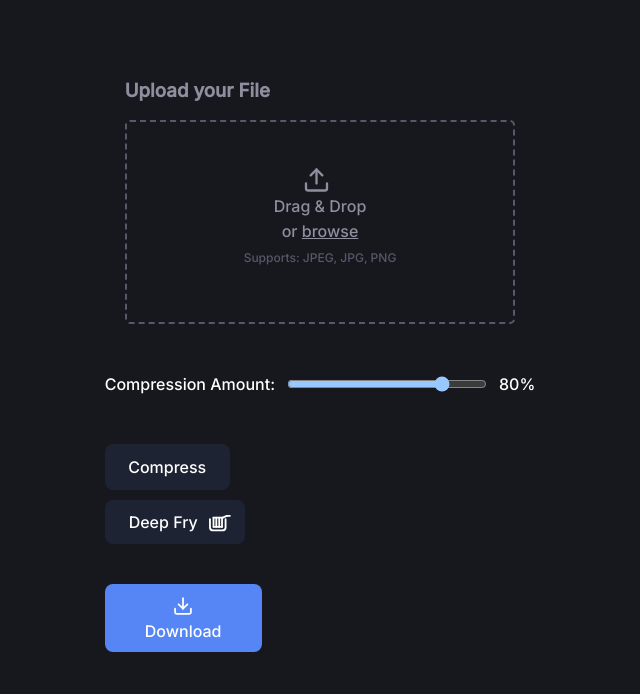
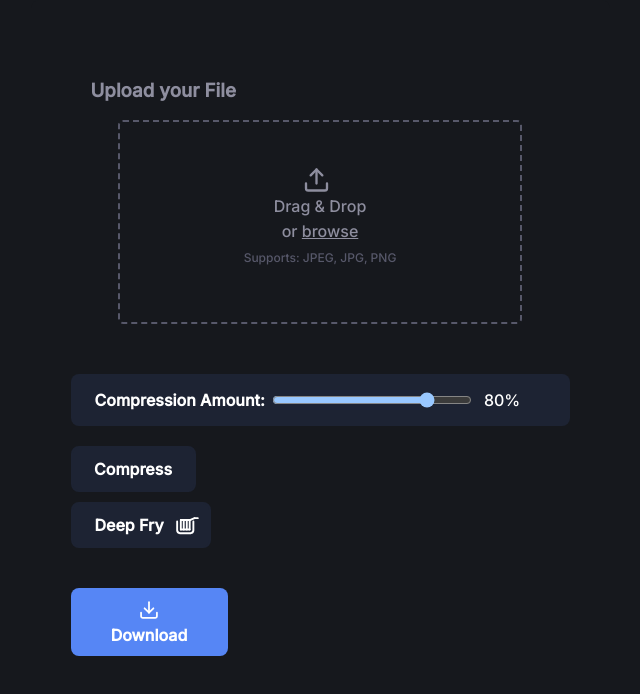
Before and after one commit to lachlanz2004/compress-zip-website, a plain HTML site: page index.html in a window 1280 px wide. Shown: the whole page, without its empty margins (320-960 px from the left). Drawn offline with Linux system fonts and the light colour scheme.

Commit message:
Update index.html

```diff
--- a/index.html
+++ b/index.html
@@ -16,7 +16,8 @@
 }
 
 .container {
-  max-width: 800px;
+  max-width: 500px;
+  min-width: 499px;
   padding: 40px;
   background-color: #16181d;
   border-radius: 8px;
@@ -68,13 +69,19 @@
 		}
 
 .slider-section {
+  position: static;
+  background: #1d2333;
+  border-radius: 8px;
+  padding: 11px 16px;
   display: flex;
   align-items: center;
   margin-bottom: 20px;
 }
 
 .slider-label {
-  margin-right: 10px;
+  font-weight: bold;
+  margin: 5px;
+  margin-left: 8px;
   color: white;
   animation:
 }
@@ -92,6 +99,7 @@
 
 .compress-button {
  display: block;
+ font-weight: bold;
  background-color: #1d2333;
  border-radius: 8px;
  border-style: solid;
@@ -110,18 +118,19 @@
 }
 
 .compress-button:hover {
-			transition: background-color 0.2s ease-in-out, box-shadow 0.3s ease;
+			.transform: scale(0.95);
+            transition: background-color 0.2s ease-in-out, box-shadow 0.3s ease, transform 0.9s ease;;
             box-shadow: 0px 2px 40px rgba(30, 91, 234, 0.1);
 		}
 
 .compress-button:active {
-			background-color: #1B7F64;
 			transform: scale(0.95);
             transition: transform 0.2s ease;
 		}
 
 .download-link {
  display: block;
+ font-weight: bold;
  background-color: #5686f5;
  border-radius: 8px;
  color: white;
@@ -263,6 +272,7 @@ line-height: 25px;
       }
      .deep-fry {
   font-family: 'Inter', sans-serif;
+  font-weight: bold;
   display: block;
   margin-top: 10px;
   background-color: #1d2333;
@@ -274,7 +284,7 @@ line-height: 25px;
   font-size: 16px;
   width: 140px;
   min-width: 10px;
-  padding: 10px;
+  padding: 11px 6px;
   box-shadow: 0px 2px 10px rgba(0, 0, 0, 0.0);
   transition: filter 0.3s ease, box-shadow 0.3s ease;
   text-align: left;
@@ -282,7 +292,8 @@ line-height: 25px;
 }
       .deep-fry:hover {
           filter:w saturate(500%) contrast(100%);
-          transition: filter 0.3s ease, box-shadow 0.3s ease;
+          .transform: scale(0.95);
+          transition: filter 0.3s ease, box-shadow 0.3s ease, transform 0.2s ease;
           box-shadow: 0px 2px 40px rgba(30, 91, 234, 0.1);
 
       }
@@ -293,7 +304,7 @@ line-height: 25px;
       }
   .deep-fry .icon {
   /* Fryer */
-  transform: translateX(15px) translateY(-0px);
+  transform: translateX(16px) translateY(-0px);
   top: 10px;
   margin: -8px;
   margin-right: 5px;
@@ -341,11 +352,8 @@ line-height: 25px;
       <input type="range" id="compressionSlider" min="1" max="100" value="80" class="slider">
       <span id="compressionValue" class="slider-value">80%</span>
     </div>
-         <div class="blank-image">
-    <img class="blank" src="blank.jpg" "blankimage" id="blankimage" class="blank-image">
-  </div>
-    <button onclick="compressAndDownload()" class="compress-button">Compress</button>
-      <button onclick="deepFryAndDownload()" class="deep-fry">Deep Fry<img class="icon" src="deepfry1.svg"><img class="icon2" src="deepfry2.svg"></button>
+    <button id="compressButton" onclick="compressAndDownload()" class="compress-button">Compress</button>
+      <button id="deepFryButton" onclick="deepFryAndDownload()" class="deep-fry">Deep Fry<img class="icon" src="deepfry1.svg"><img class="icon2" src="deepfry2.svg"></button>
     <a id="downloadLink" href="#" download class="download-link"><div><svg width="22" height="22" viewBox="0 0 24 25" fill="none" xmlns="http://www.w3.org/2000/svg" stroke="currentColor"><path d="M21 15.5736V19.5736C21 20.104 20.7893 20.6127 20.4142 20.9878C20.0391 21.3629 19.5304 21.5736 19 21.5736H5C4.46957 21.5736 3.96086 21.3629 3.58579 20.9878C3.21071 20.6127 3 20.104 3 19.5736V15.5736" stroke-width="2" stroke-linecap="round" stroke-linejoin="round"></path><path d="M7 10.5736L12 15.5736L17 10.5736" stroke-width="2" stroke-linecap="round" stroke-linejoin="round"></path><path d="M12 15.5736V3.57361" stroke-width="2" stroke-linecap="round" stroke-linejoin="round"></path></svg></div>Download</a>
   </div>
 
@@ -357,6 +365,10 @@ function compressAndDownload() {
     alert('Please drop an image file.');
     return;
   }
+
+  const downloadLink = document.getElementById('downloadLink');
+  downloadLink.removeAttribute('disabled');
+
 
   const image = dragArea.querySelector('img');
   const canvas = document.createElement('canvas');
@@ -393,6 +405,9 @@ function deepFryAndDownload() {
         alert('Please drop an image file.');
         return;
       }
+
+   const downloadLink = document.getElementById('downloadLink');
+  downloadLink.removeAttribute('disabled');
 
       const image = dragArea.querySelector('img');
       const canvas = document.createElement('canvas');
```
